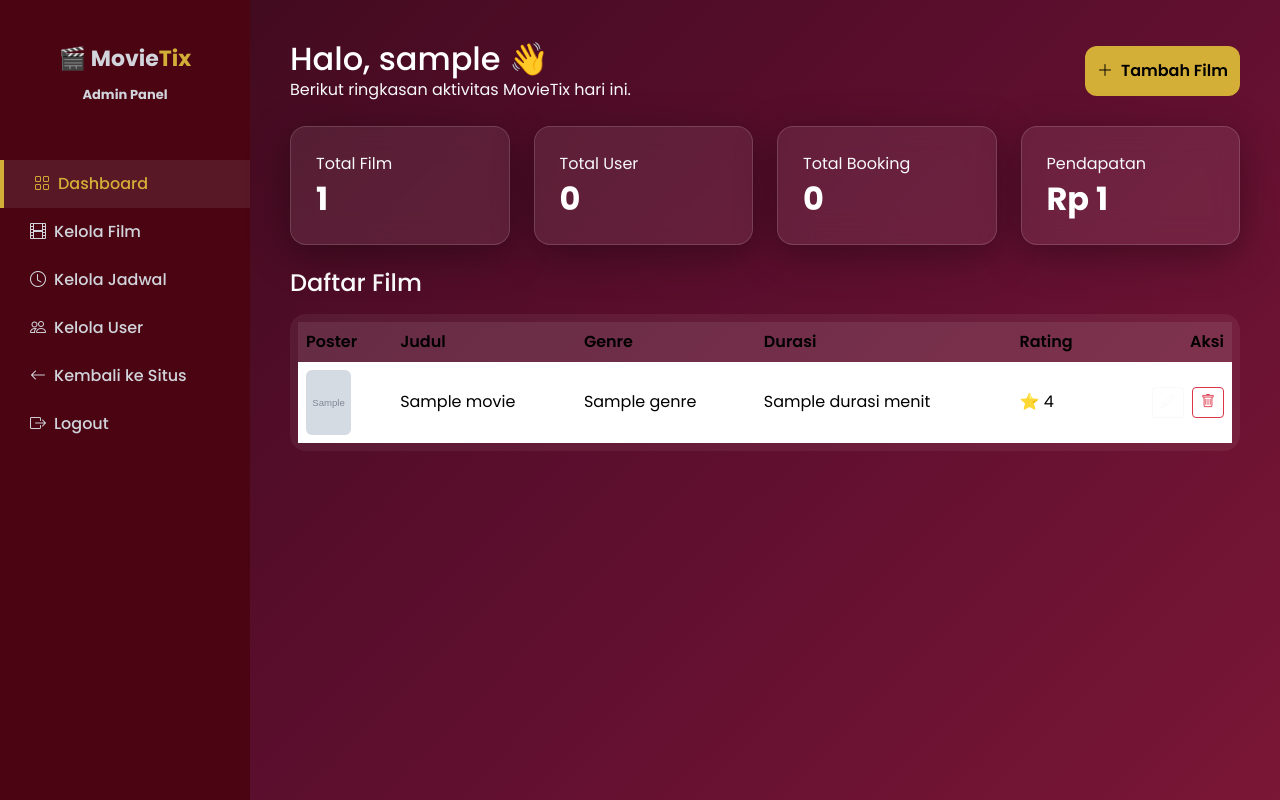
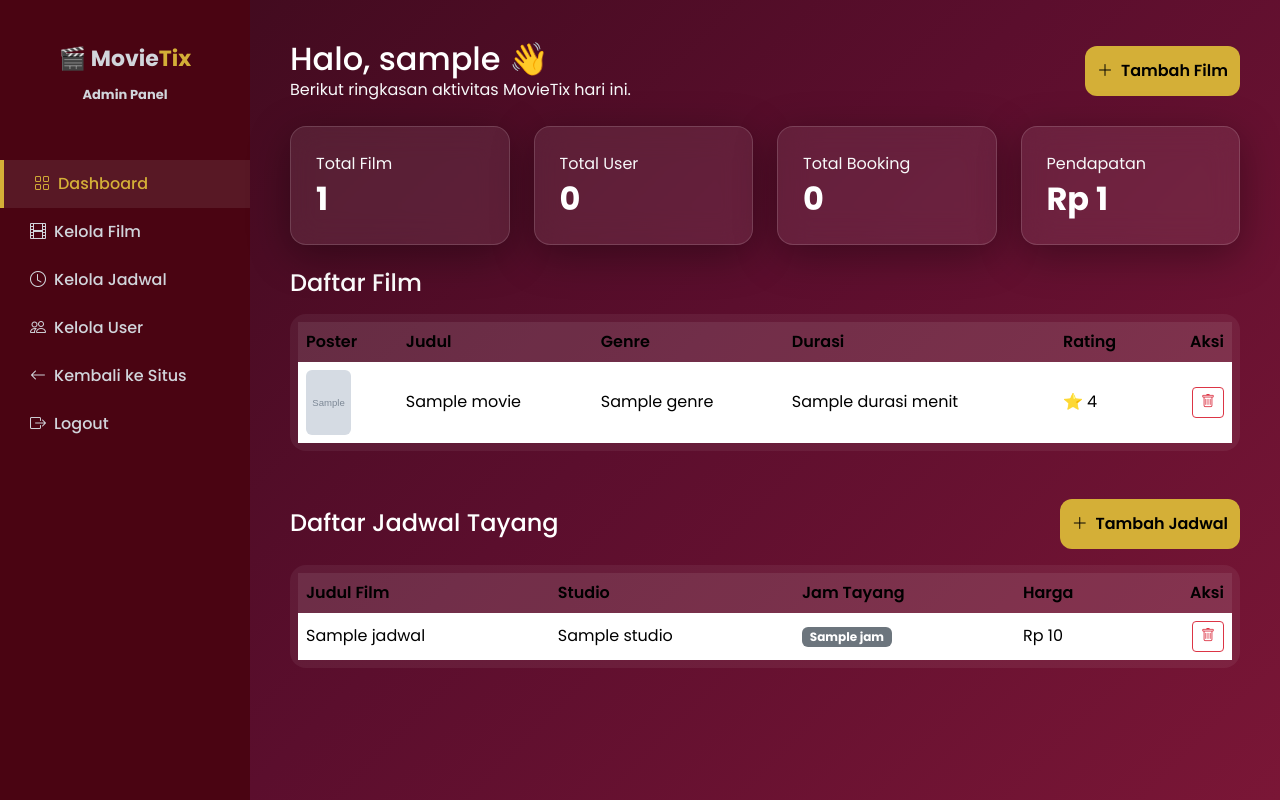
Before and after one commit to Qieens/Project_basisdata, a Flask app: template templates/admin_dashboard.html in a window 1280 px wide. Run offline with Flask 3, Linux system fonts and the light colour scheme; the template is opened without the code that fills it: most values are stand-ins (such as "Sample title", 1, 10 or a date in 2020); grey boxes marked "Sample" are stand-in pictures.

Commit message:
Update admin_dashboard.html

```diff
--- a/templates/admin_dashboard.html
+++ b/templates/admin_dashboard.html
@@ -13,93 +13,26 @@
 
     <style>
         .admin-wrapper { display:flex; min-height:100vh; }
-
-        .sidebar {
-            width:250px;
-            background:var(--maroon-dark);
-            padding:30px 0;
-            flex-shrink:0;
-        }
-
-        .sidebar .brand {
-            font-size:22px;
-            font-weight:700;
-            text-align:center;
-            margin-bottom:40px;
-            display:block;
-            text-decoration:none;
-        }
-
-        .sidebar a {
-            display:block;
-            padding:12px 30px;
-            color:var(--silver);
-            font-weight:500;
-            text-decoration:none;
-            transition:0.3s;
-        }
-
-        .sidebar a:hover,
-        .sidebar a.active {
-            background:rgba(255,255,255,.08);
-            color:var(--gold);
-            border-left:4px solid var(--gold);
-        }
-
-        .main-area {
-            flex-grow:1;
-            padding:40px;
-        }
-
-        .stat-card {
-            border-radius:16px;
-            padding:25px;
-        }
-
-        .stat-card h3 {
-            font-size:32px;
-            font-weight:700;
-            margin:0;
-        }
-
-        .table-glass {
-            background:rgba(255,255,255,.06);
-            border-radius:16px;
-            overflow:hidden;
-        }
-
-        .table-glass table {
-            margin-bottom:0;
-            color:var(--white);
-        }
-
-        .table-glass th {
-            background:rgba(255,255,255,.08);
-            border:none;
-            font-weight:600;
-        }
-
-        .table-glass td {
-            border-color:rgba(255,255,255,.08);
-            vertical-align:middle;
-        }
-
-        .poster-thumb {
-            width:45px;
-            height:65px;
-            object-fit:cover;
-            border-radius:6px;
-        }
+        .sidebar { width:250px; background:var(--maroon-dark); padding:30px 0; flex-shrink:0; }
+        .sidebar .brand { font-size:22px; font-weight:700; text-align:center; margin-bottom:40px; display:block; text-decoration:none; }
+        .sidebar a { display:block; padding:12px 30px; color:var(--silver); font-weight:500; text-decoration:none; transition:0.3s; }
+        .sidebar a:hover, .sidebar a.active { background:rgba(255,255,255,.08); color:var(--gold); border-left:4px solid var(--gold); }
+        .main-area { flex-grow:1; padding:40px; }
+        .stat-card { border-radius:16px; padding:25px; }
+        .stat-card h3 { font-size:32px; font-weight:700; margin:0; }
+        .table-glass { background:rgba(255,255,255,.06); border-radius:16px; overflow:hidden; }
+        .table-glass table { margin-bottom:0; color:var(--white); }
+        .table-glass th { background:rgba(255,255,255,.08); border:none; font-weight:600; }
+        .table-glass td { border-color:rgba(255,255,255,.08); vertical-align:middle; }
+        .poster-thumb { width:45px; height:65px; object-fit:cover; border-radius:6px; }
     </style>
 </head>
 
 <body>
 
 <div class="admin-wrapper">
-
     <aside class="sidebar">
         <a href="#" class="brand">🎬 Movie<span style="color:#D4AF37;">Tix</span> <br><small style="font-size:13px; color:var(--silver);">Admin Panel</small></a>
-
         <a href="{{ url_for('admin.admin_dashboard') }}" class="active"><i class="bi bi-grid me-2"></i>Dashboard</a>
         <a href="#film"><i class="bi bi-film me-2"></i>Kelola Film</a>
         <a href="#jadwal"><i class="bi bi-clock me-2"></i>Kelola Jadwal</a>
@@ -109,7 +42,6 @@
     </aside>
 
     <div class="main-area">
-
         <div class="d-flex justify-content-between align-items-center mb-4">
             <div>
                 <h2 class="mb-0">Halo, {{ username }} 👋</h2>
@@ -148,7 +80,7 @@
         </div>
 
         <h4 class="mb-3" id="film">Daftar Film</h4>
-        <div class="table-glass p-2">
+        <div class="table-glass p-2 mb-5">
             <table class="table table-borderless">
                 <thead>
                     <tr>
@@ -169,12 +101,6 @@
                         <td>{{ movie.durasi }} menit</td>
                         <td>⭐ {{ movie.rating }}</td>
                         <td class="text-end">
-                            <button class="btn btn-sm btn-outline-light me-1"
-                                    data-bs-toggle="modal" data-bs-target="#movieModal"
-                                    title="Edit">
-                                <i class="bi bi-pencil"></i>
-                            </button>
-
                             <form action="{{ url_for('admin.admin_delete_movie', id=movie._id|string) }}" method="POST" class="d-inline" onsubmit="return confirm('Yakin ingin menghapus film ini?');">
                                 <button type="submit" class="btn btn-sm btn-outline-danger" title="Hapus">
                                     <i class="bi bi-trash"></i>
@@ -191,7 +117,47 @@
             </table>
         </div>
 
-    </div>
+        <div class="d-flex justify-content-between align-items-center mb-3" id="jadwal">
+            <h4 class="mb-0">Daftar Jadwal Tayang</h4>
+            <button class="btn btn-gold" data-bs-toggle="modal" data-bs-target="#scheduleModal">
+                <i class="bi bi-plus-lg me-1"></i> Tambah Jadwal
+            </button>
+        </div>
+        <div class="table-glass p-2">
+            <table class="table table-borderless">
+                <thead>
+                    <tr>
+                        <th>Judul Film</th>
+                        <th>Studio</th>
+                        <th>Jam Tayang</th>
+                        <th>Harga</th>
+                        <th class="text-end">Aksi</th>
+                    </tr>
+                </thead>
+                <tbody>
+                    {% for jadwal in schedules %}
+                    <tr>
+                        <td>{{ jadwal.judul }}</td>
+                        <td>{{ jadwal.studio }}</td>
+                        <td><span class="badge bg-secondary">{{ jadwal.jam }}</span></td>
+                        <td>Rp {{ jadwal.harga|rupiah }}</td>
+                        <td class="text-end">
+                            <form action="{{ url_for('schedule.delete_schedule', id=jadwal._id|string) }}" method="POST" class="d-inline" onsubmit="return confirm('Yakin ingin menghapus jadwal ini?');">
+                                <button type="submit" class="btn btn-sm btn-outline-danger" title="Hapus">
+                                    <i class="bi bi-trash"></i>
+                                </button>
+                            </form>
+                        </td>
+                    </tr>
+                    {% else %}
+                    <tr>
+                        <td colspan="5" class="text-center py-4">Belum ada data jadwal.</td>
+                    </tr>
+                    {% endfor %}
+                </tbody>
+            </table>
+        </div>
+        </div>
 </div>
 
 <div class="modal fade" id="movieModal" tabindex="-1">
@@ -209,7 +175,7 @@
                     </div>
                     <div class="mb-3">
                         <label class="form-label">Genre</label>
-                        <input type="text" name="genre" class="form-control" placeholder="Aksi, Drama, ...">
+                        <input type="text" name="genre" class="form-control">
                     </div>
                     <div class="row">
                         <div class="col-6 mb-3">
@@ -223,7 +189,7 @@
                     </div>
                     <div class="mb-3">
                         <label class="form-label">URL Poster</label>
-                        <input type="text" name="poster_url" class="form-control" placeholder="https://...">
+                        <input type="text" name="poster_url" class="form-control">
                     </div>
                     <div class="mb-1">
                         <label class="form-label">Sinopsis</label>
@@ -239,7 +205,58 @@
     </div>
 </div>
 
+<div class="modal fade" id="scheduleModal" tabindex="-1">
+    <div class="modal-dialog">
+        <div class="modal-content" style="background:var(--maroon-dark); color:white; border-radius:16px;">
+            <form method="POST" action="{{ url_for('schedule.add_schedule') }}">
+                <div class="modal-header border-secondary">
+                    <h5 class="modal-title">Tambah Jadwal Tayang</h5>
+                    <button type="button" class="btn-close btn-close-white" data-bs-dismiss="modal"></button>
+                </div>
+                <div class="modal-body">
+                    <div class="mb-3">
+                        <label class="form-label">Pilih Film</label>
+                        <select name="judul" class="form-select" required>
+                            <option value="" disabled selected>-- Pilih Film dari Database --</option>
+                            {% for movie in movies %}
+                            <option value="{{ movie.judul }}">{{ movie.judul }}</option>
+                            {% endfor %}
+                        </select>
+                    </div>
+                    <div class="mb-3">
+                        <label class="form-label">Studio</label>
+                        <select name="studio" class="form-select" required>
+                            <option value="" disabled selected>-- Pilih Studio --</option>
+                            <option value="Studio 1">Studio 1</option>
+                            <option value="Studio 2">Studio 2</option>
+                            <option value="Studio 3">Studio 3</option>
+                        </select>
+                    </div>
+                    <div class="mb-3">
+                        <label class="form-label">Jam Tayang (Slot Pasti)</label>
+                        <select name="jam" class="form-select" required>
+                            <option value="" disabled selected>-- Pilih Jam Tayang --</option>
+                            <option value="10:30">10:30</option>
+                            <option value="13:00">13:00</option>
+                            <option value="15:30">15:30</option>
+                            <option value="18:00">18:00</option>
+                            <option value="20:30">20:30</option>
+                        </select>
+                    </div>
+                    <div class="mb-3">
+                        <label class="form-label">Harga Tiket (Rp)</label>
+                        <input type="number" name="harga" class="form-control" required placeholder="Contoh: 35000">
+                    </div>
+                </div>
+                <div class="modal-footer border-secondary">
+                    <button type="button" class="btn btn-secondary" data-bs-dismiss="modal">Batal</button>
+                    <button type="submit" class="btn btn-gold">Simpan Jadwal</button>
+                </div>
+            </form>
+        </div>
+    </div>
+</div>
+
 <script src="https://cdn.jsdelivr.net/npm/bootstrap@5.3.3/dist/js/bootstrap.bundle.min.js"></script>
-
 </body>
 </html>
```
